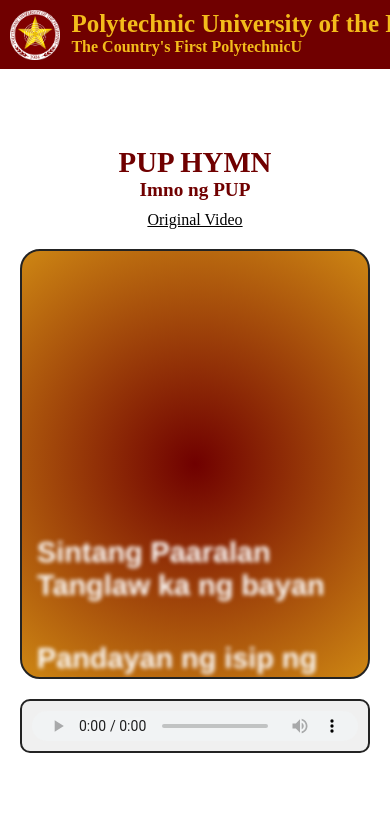
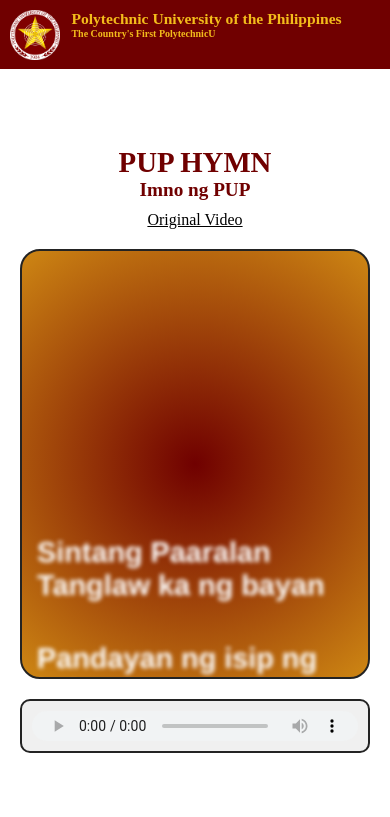
Before and after one commit to cyrusjimenez60/PUP-Hymn-Player, a plain HTML site: page index.html in a window 390 px wide. Drawn offline with Linux system fonts and the light colour scheme.

Commit message:
Make the site title and subtitle font sizes responsive
Used clamp to scale the site title and subtitle font sizes fluidly based on viewport width, so text shrinks/grows smoothly when resizing the browser window.

```diff
--- a/index.css
+++ b/index.css
@@ -47,12 +47,12 @@
 
 .brand-name .title{
     margin: 0;
-    font-size: 25px;
+    font-size: clamp(14px, 4vw, 25px);
 }
 
 .brand-name .sub{
     margin: 0;
-    font-size: 1em;
+    font-size: clamp(10px, 2.5vw, 16px);
 }
 
 .container a {
```
